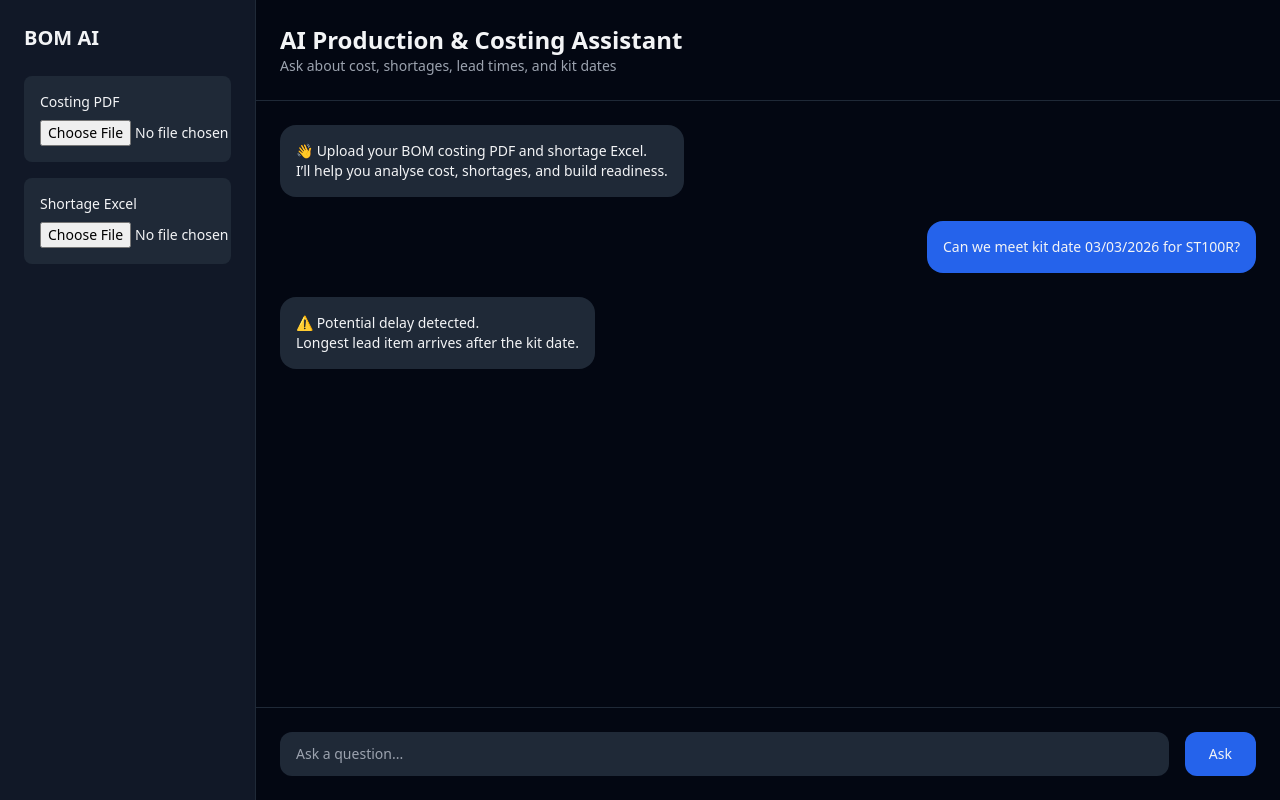
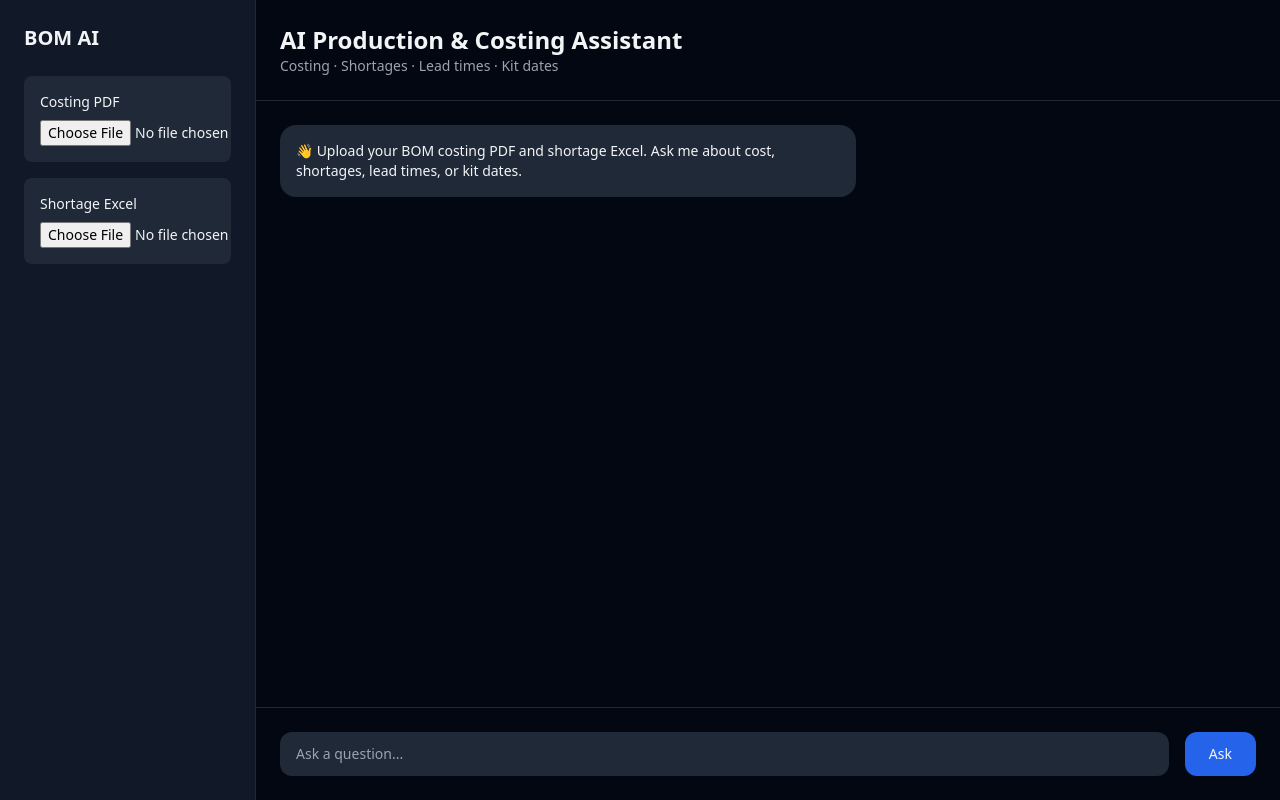
Before and after one commit to Stenner-hue/bom-ai-planner, a Next.js app: page / in a window 1280 px wide. Built offline with nearby package versions, Linux system fonts and the light colour scheme.

Commit message:
Update page.js

```diff
--- a/app/page.js
+++ b/app/page.js
@@ -1,4 +1,53 @@
+"use client";
+
+import { useState } from "react";
+
 export default function Home() {
+  const [messages, setMessages] = useState([
+    {
+      role: "ai",
+      content:
+        "👋 Upload your BOM costing PDF and shortage Excel. Ask me about cost, shortages, lead times, or kit dates."
+    }
+  ]);
+
+  const [input, setInput] = useState("");
+
+  function handleAsk() {
+    if (!input.trim()) return;
+
+    const userMessage = { role: "user", content: input };
+    const aiMessage = {
+      role: "ai",
+      content: generateFakeAIResponse(input)
+    };
+
+    setMessages([...messages, userMessage, aiMessage]);
+    setInput("");
+  }
+
+  function generateFakeAIResponse(question) {
+    const q = question.toLowerCase();
+
+    if (q.includes("cost")) {
+      return "💰 The total estimated cost will be calculated from the costing report once uploaded.";
+    }
+
+    if (q.includes("shortage")) {
+      return "📦 I will analyse the shortage report to identify missing components and quantities.";
+    }
+
+    if (q.includes("lead")) {
+      return "⏱️ Lead times will be derived from the shortage file. The longest lead-time item will drive the build date.";
+    }
+
+    if (q.includes("kit")) {
+      return "📅 I’ll compare the longest lead-time item against your kit date and highlight any delivery risk.";
+    }
+
+    return "🤖 I understand your question. Once files are uploaded, I’ll give a precise answer based on BOM data.";
+  }
+
   return (
     <div className="flex h-screen">
       {/* Sidebar */}
@@ -8,11 +57,7 @@ export default function Home() {
         <div className="space-y-4">
           <div className="p-4 bg-gray-800 rounded-lg">
             <p className="text-sm font-medium">Costing PDF</p>
-            <input
-              type="file"
-              accept=".pdf"
-              className="mt-2 text-sm"
-            />
+            <input type="file" accept=".pdf" className="mt-2 text-sm" />
           </div>
 
           <div className="p-4 bg-gray-800 rounded-lg">
@@ -26,61 +71,54 @@ export default function Home() {
         </div>
       </aside>
 
-      {/* Main Chat Area */}
+      {/* Main Chat */}
       <main className="flex-1 flex flex-col">
-        {/* Header */}
         <header className="p-6 border-b border-gray-800">
           <h1 className="text-2xl font-semibold">
             AI Production & Costing Assistant
           </h1>
           <p className="text-gray-400 text-sm">
-            Ask about cost, shortages, lead times, and kit dates
+            Costing · Shortages · Lead times · Kit dates
           </p>
         </header>
 
-        {/* Chat messages */}
+        {/* Messages */}
         <div className="flex-1 overflow-y-auto p-6 space-y-6">
-          {/* AI message */}
-          <div className="flex">
-            <div className="bg-gray-800 rounded-2xl p-4 max-w-xl">
-              <p className="text-sm">
-                👋 Upload your BOM costing PDF and shortage Excel.
-                <br />
-                I’ll help you analyse cost, shortages, and build readiness.
-              </p>
+          {messages.map((msg, idx) => (
+            <div
+              key={idx}
+              className={`flex ${
+                msg.role === "user" ? "justify-end" : "justify-start"
+              }`}
+            >
+              <div
+                className={`rounded-2xl p-4 max-w-xl text-sm ${
+                  msg.role === "user"
+                    ? "bg-blue-600"
+                    : "bg-gray-800"
+                }`}
+              >
+                {msg.content}
+              </div>
             </div>
-          </div>
-
-          {/* User message example */}
-          <div className="flex justify-end">
-            <div className="bg-blue-600 rounded-2xl p-4 max-w-xl">
-              <p className="text-sm">
-                Can we meet kit date 03/03/2026 for ST100R?
-              </p>
-            </div>
-          </div>
-
-          {/* AI response placeholder */}
-          <div className="flex">
-            <div className="bg-gray-800 rounded-2xl p-4 max-w-xl">
-              <p className="text-sm">
-                ⚠️ Potential delay detected.
-                <br />
-                Longest lead item arrives after the kit date.
-              </p>
-            </div>
-          </div>
+          ))}
         </div>
 
         {/* Input */}
         <footer className="p-6 border-t border-gray-800">
           <div className="flex gap-4">
             <input
+              value={input}
+              onChange={(e) => setInput(e.target.value)}
+              onKeyDown={(e) => e.key === "Enter" && handleAsk()}
               type="text"
               placeholder="Ask a question..."
               className="flex-1 bg-gray-800 rounded-xl px-4 py-3 text-sm focus:outline-none"
             />
-            <button className="bg-blue-600 px-6 rounded-xl text-sm font-medium hover:bg-blue-500">
+            <button
+              onClick={handleAsk}
+              className="bg-blue-600 px-6 rounded-xl text-sm font-medium hover:bg-blue-500"
+            >
               Ask
             </button>
           </div>
```
